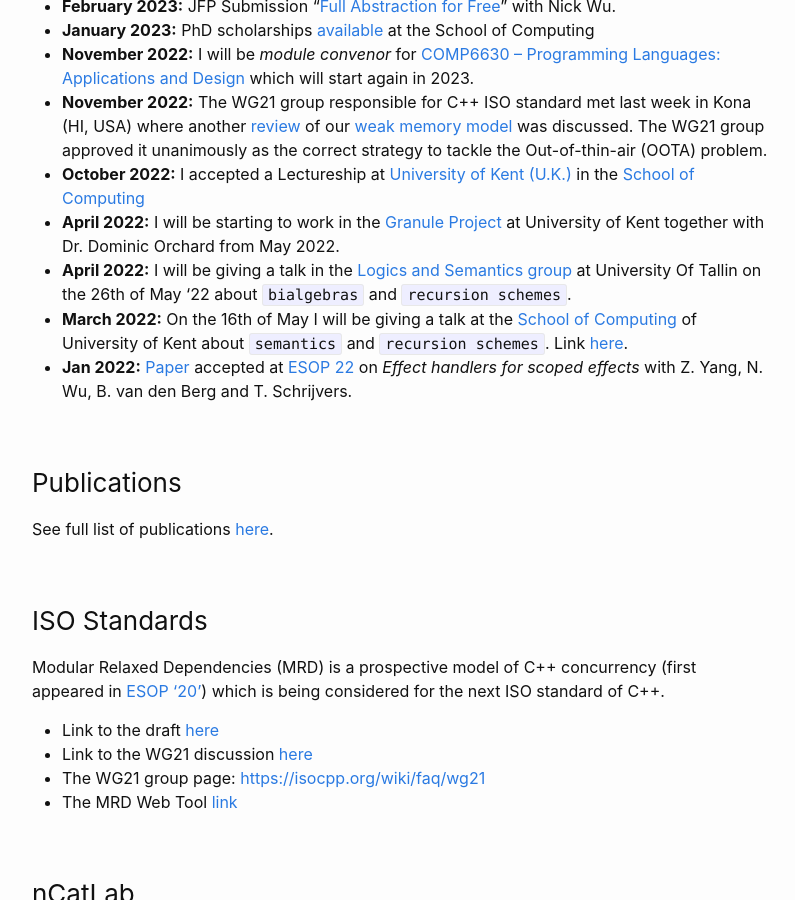
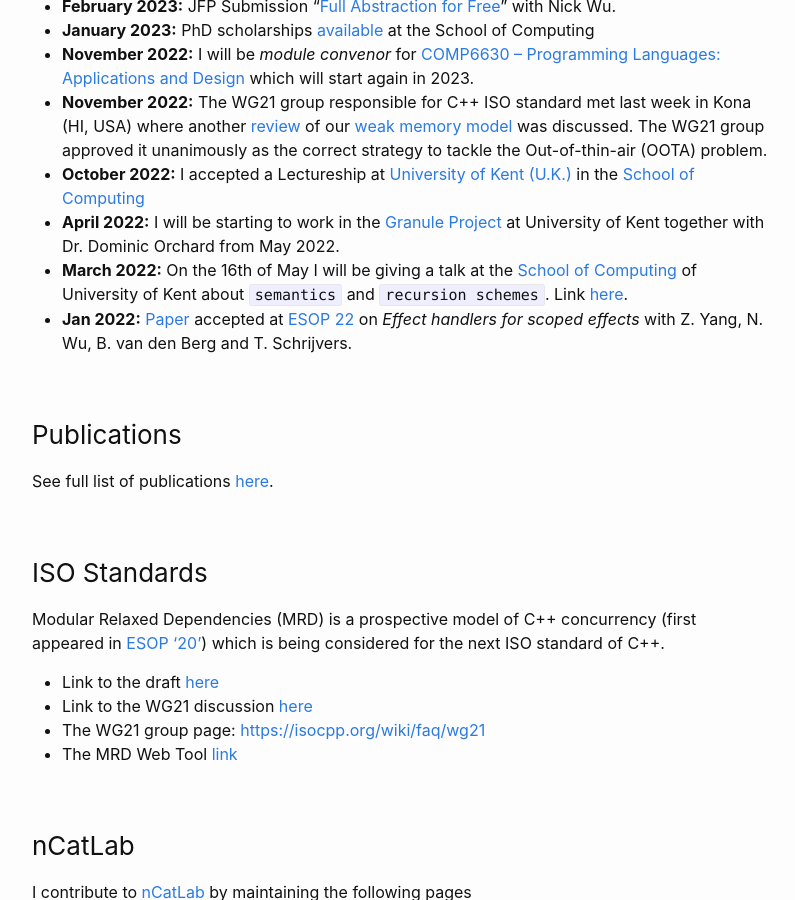
Before and after one commit to mpaviotti/mpaviotti.github.com, a Jekyll site: the page built from index.markdown, in a window 1280 px wide and 900 px high, scrolled down 1038 px. Shown: the whole window, without its empty margins (238-1033 px from the left). Built offline with Jekyll 4.4.1, drawn with Linux system fonts in a browser that asks for light colours.

Commit message:
Tallin never happened

```diff
--- a/index.markdown
+++ b/index.markdown
@@ -54,7 +54,6 @@
 - **November 2022:** The WG21 group responsible for C++ ISO standard met last week in Kona (HI, USA) where another [review](https://graymalk.in/iso-papers/p1780/p1780r2.html) of our [weak memory model](https://link.springer.com/content/pdf/10.1007/978-3-030-44914-8_22.pdf) was discussed. The WG21 group approved it unanimously as the correct strategy to tackle the Out-of-thin-air (OOTA) problem.
 - **October 2022:** I accepted a Lectureship at [University of Kent (U.K.)](https://www.kent.ac.uk) in the [School of Computing](https://www.kent.ac.uk/computing)
 - **April 2022:** I will be starting to work in the [Granule Project](https://granule-project.github.io) at University of Kent together with Dr. Dominic Orchard from May 2022.
-- **April 2022:** I will be giving a talk in the [Logics and Semantics group](https://cs.ioc.ee/lsg/tsem/) at University Of Tallin on the 26th of May '22 about `bialgebras` and `recursion schemes`.
 - **March 2022:** On the 16th of May I will be giving a talk at the [School of Computing](https://www.kent.ac.uk/computing) of University of Kent about `semantics` and `recursion schemes`. Link [here](https://www.kent.ac.uk/events/event/54383/fully-abstract-semantics-with-folds-and-unfolds-marco-paviotti).
 - **Jan 2022:** [Paper](https://arxiv.org/abs/2201.10287) accepted at [ESOP 22](https://etaps.org/2022/esop) on *Effect handlers for scoped effects* with Z. Yang, N. Wu, B. van den Berg and T. Schrijvers.
 
```
